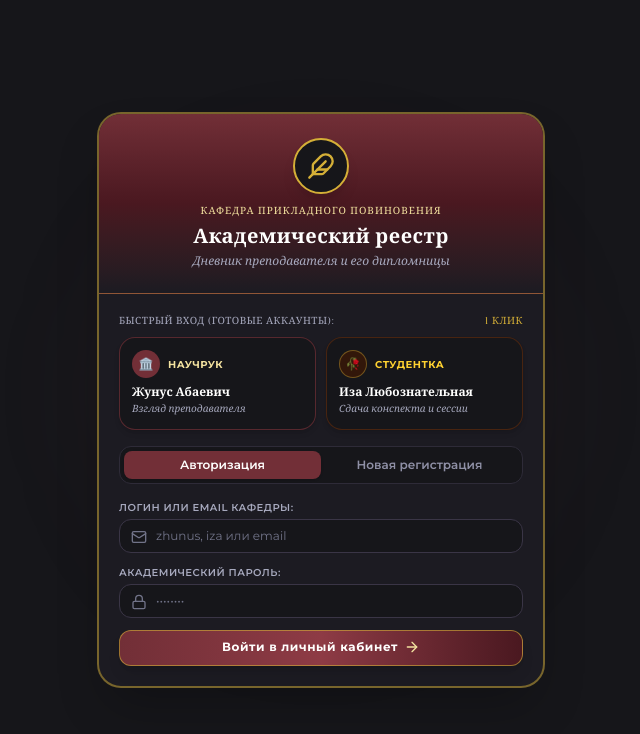
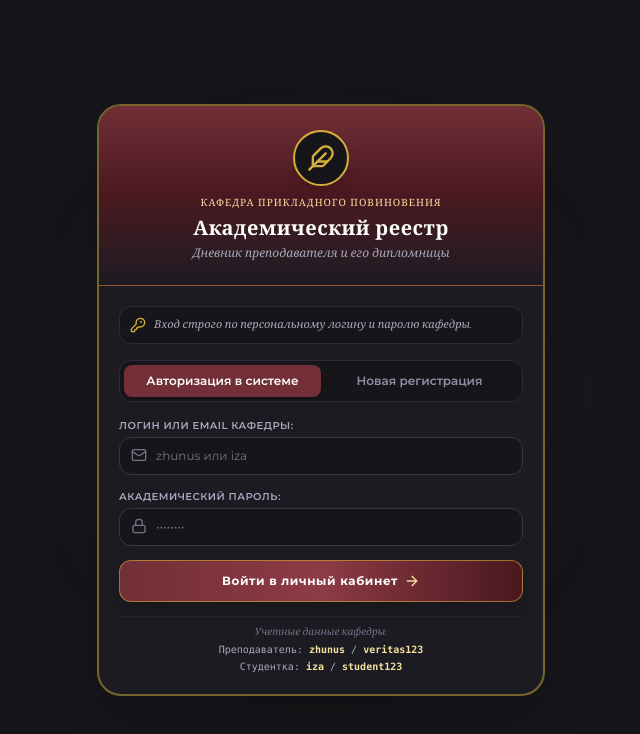
Before and after one commit to jeanpaulsartr88-oss/professor-student-diary, a React (Vite) app: page / in a window 1280 px wide. Shown: the top 734 px of the page, without its empty margins (319-959 px from the left). Built offline with nearby package versions, Linux system fonts and the light colour scheme.

Commit message:
feat: enforce strict login and password authentication, remove all quick-login buttons

```diff
--- a/src/components/AuthScreen.jsx
+++ b/src/components/AuthScreen.jsx
@@ -2,24 +2,21 @@ import React, { useState } from 'react';
 import { useApp } from '../context/AppContext';
 import {
   Feather,
-  GraduationCap,
-  Landmark,
-  KeyRound,
-  User,
   Mail,
   Lock,
+  User,
   Sparkles,
   ArrowRight,
   AlertCircle,
-  CheckCircle2,
+  KeyRound,
+  Shield,
 } from 'lucide-react';
 
 export const AuthScreen = () => {
-  const { login, register, defaultAccounts, switchAccountById } = useApp();
+  const { login, register } = useApp();
 
   const [mode, setMode] = useState('login'); // 'login' | 'register'
   const [error, setError] = useState('');
-  const [successMsg, setSuccessMsg] = useState('');
 
   // Login form state
   const [loginIdentifier, setLoginIdentifier] = useState('');
@@ -35,7 +32,7 @@ export const AuthScreen = () => {
     e.preventDefault();
     setError('');
     if (!loginIdentifier.trim() || !loginPassword) {
-      setError('Заполните логин и академический пароль');
+      setError('Введите логин и академический пароль для входа');
       return;
     }
 
@@ -70,9 +67,6 @@ export const AuthScreen = () => {
     }
   };
 
-  const profAccount = defaultAccounts.find((a) => a.role === 'professor');
-  const studAccount = defaultAccounts.find((a) => a.role === 'student');
-
   return (
     <div className="fixed inset-0 z-50 flex items-center justify-center p-3.5 bg-[#16161a] overflow-y-auto">
       {/* Background vignette & ambient glow */}
@@ -97,58 +91,12 @@ export const AuthScreen = () => {
         </div>
 
         <div className="p-5 space-y-4">
-          {/* Quick 1-Click Demo Profiles */}
-          <div className="space-y-2">
-            <div className="flex items-center justify-between text-[10px] text-[#a7a9be] font-display uppercase tracking-wider">
-              <span>Быстрый вход (готовые аккаунты):</span>
-              <span className="text-[#d4af37]">1 клик</span>
-            </div>
-
-            <div className="grid grid-cols-2 gap-2.5">
-              {/* Professor Card */}
-              <button
-                type="button"
-                onClick={() => profAccount && switchAccountById(profAccount.id)}
-                className="p-3 rounded-2xl bg-[#16161a] hover:bg-[#251f2b] border border-[#722f37]/70 hover:border-[#d4af37] text-left transition-all active:scale-95 group shadow-md"
-              >
-                <div className="flex items-center space-x-2 mb-1.5">
-                  <div className="w-7 h-7 rounded-full bg-[#722f37] flex items-center justify-center text-xs">
-                    🏛️
-                  </div>
-                  <span className="text-[10px] font-bold text-[#f3e29f] uppercase tracking-wider">
-                    Научрук
-                  </span>
-                </div>
-                <div className="text-xs font-bold text-[#fffffe] font-serif-vintage truncate">
-                  {profAccount?.name || 'Жунус Абаевич'}
-                </div>
-                <div className="text-[10px] text-[#a7a9be] italic font-serif-vintage truncate mt-0.5">
-                  Взгляд преподавателя
-                </div>
-              </button>
-
-              {/* Student Card */}
-              <button
-                type="button"
-                onClick={() => studAccount && switchAccountById(studAccount.id)}
-                className="p-3 rounded-2xl bg-[#16161a] hover:bg-[#22202c] border border-amber-900/50 hover:border-[#d4af37] text-left transition-all active:scale-95 group shadow-md"
-              >
-                <div className="flex items-center space-x-2 mb-1.5">
-                  <div className="w-7 h-7 rounded-full bg-amber-950/60 border border-[#d4af37]/40 flex items-center justify-center text-xs">
-                    🥀
-                  </div>
-                  <span className="text-[10px] font-bold text-amber-300 uppercase tracking-wider">
-                    Студентка
-                  </span>
-                </div>
-                <div className="text-xs font-bold text-[#fffffe] font-serif-vintage truncate">
-                  {studAccount?.name || 'Иза Любознательная'}
-                </div>
-                <div className="text-[10px] text-[#a7a9be] italic font-serif-vintage truncate mt-0.5">
-                  Сдача конспекта и сессии
-                </div>
-              </button>
-            </div>
+          {/* Security Banner */}
+          <div className="p-2.5 rounded-xl bg-[#16161a] border border-[#2e2b38] flex items-center space-x-2 text-[11px] text-[#a7a9be]">
+            <KeyRound className="w-4 h-4 text-[#d4af37] shrink-0" />
+            <span className="font-serif-vintage italic">
+              Вход строго по персональному логину и паролю кафедры.
+            </span>
           </div>
 
           {/* Mode Switcher Tabs */}
@@ -159,13 +107,13 @@ export const AuthScreen = () => {
                 setMode('login');
                 setError('');
               }}
-              className={`flex-1 py-1.5 text-xs font-semibold rounded-lg transition-all ${
+              className={`flex-1 py-2 text-xs font-semibold rounded-lg transition-all ${
                 mode === 'login'
                   ? 'bg-[#722f37] text-[#fffffe] shadow-sm'
                   : 'text-[#8f90a6] hover:text-[#c5c6d0]'
               }`}
             >
-              Авторизация
+              Авторизация в системе
             </button>
             <button
               type="button"
@@ -173,7 +121,7 @@ export const AuthScreen = () => {
                 setMode('register');
                 setError('');
               }}
-              className={`flex-1 py-1.5 text-xs font-semibold rounded-lg transition-all ${
+              className={`flex-1 py-2 text-xs font-semibold rounded-lg transition-all ${
                 mode === 'register'
                   ? 'bg-[#722f37] text-[#fffffe] shadow-sm'
                   : 'text-[#8f90a6] hover:text-[#c5c6d0]'
@@ -191,9 +139,9 @@ export const AuthScreen = () => {
             </div>
           )}
 
-          {/* Login Form */}
+          {/* Strict Login Form */}
           {mode === 'login' && (
-            <form onSubmit={handleLoginSubmit} className="space-y-3">
+            <form onSubmit={handleLoginSubmit} className="space-y-3.5">
               <div>
                 <label className="text-[10px] uppercase font-semibold text-[#a7a9be] tracking-wider block mb-1">
                   Логин или Email кафедры:
@@ -204,8 +152,9 @@ export const AuthScreen = () => {
                     type="text"
                     value={loginIdentifier}
                     onChange={(e) => setLoginIdentifier(e.target.value)}
-                    placeholder="zhunus, iza или email"
-                    className="w-full pl-9 pr-3 py-2 rounded-xl bg-[#16161a] border border-[#3a3546] text-xs text-[#fffffe] placeholder-[#717388] focus:outline-none focus:border-[#d4af37]"
+                    placeholder="zhunus или iza"
+                    autoComplete="username"
+                    className="w-full pl-9 pr-3 py-2.5 rounded-xl bg-[#16161a] border border-[#3a3546] text-xs text-[#fffffe] placeholder-[#717388] focus:outline-none focus:border-[#d4af37]"
                   />
                 </div>
               </div>
@@ -221,18 +170,32 @@ export const AuthScreen = () => {
                     value={loginPassword}
                     onChange={(e) => setLoginPassword(e.target.value)}
                     placeholder="••••••••"
-                    className="w-full pl-9 pr-3 py-2 rounded-xl bg-[#16161a] border border-[#3a3546] text-xs text-[#fffffe] placeholder-[#717388] focus:outline-none focus:border-[#d4af37]"
+                    autoComplete="current-password"
+                    className="w-full pl-9 pr-3 py-2.5 rounded-xl bg-[#16161a] border border-[#3a3546] text-xs text-[#fffffe] placeholder-[#717388] focus:outline-none focus:border-[#d4af37]"
                   />
                 </div>
               </div>
 
               <button
                 type="submit"
-                className="w-full py-2.5 px-4 rounded-xl bg-gradient-to-r from-[#722f37] via-[#8e3b45] to-[#4a1820] text-[#fffffe] text-xs font-bold tracking-wider border border-[#d4af37]/60 shadow-lg active:scale-95 transition-all flex items-center justify-center space-x-1.5 pt-2"
+                className="w-full py-3 px-4 rounded-xl bg-gradient-to-r from-[#722f37] via-[#8e3b45] to-[#4a1820] text-[#fffffe] text-xs font-bold tracking-wider border border-[#d4af37]/60 shadow-lg active:scale-95 transition-all flex items-center justify-center space-x-1.5"
               >
                 <span>Войти в личный кабинет</span>
                 <ArrowRight className="w-4 h-4 text-[#f3e29f]" />
               </button>
+
+              {/* Discrete Academic Credentials Footnote */}
+              <div className="pt-2 border-t border-[#2e2b38]/60 text-center">
+                <span className="text-[10px] text-[#717388] block font-serif-vintage italic">
+                  Учетные данные кафедры:
+                </span>
+                <span className="text-[10px] text-[#a7a9be] block font-mono mt-0.5">
+                  Преподаватель: <strong className="text-[#f3e29f]">zhunus</strong> / <strong className="text-[#f3e29f]">veritas123</strong>
+                </span>
+                <span className="text-[10px] text-[#a7a9be] block font-mono mt-0.5">
+                  Студентка: <strong className="text-[#f3e29f]">iza</strong> / <strong className="text-[#f3e29f]">student123</strong>
+                </span>
+              </div>
             </form>
           )}
 
@@ -280,7 +243,7 @@ export const AuthScreen = () => {
                     type="text"
                     value={regName}
                     onChange={(e) => setRegName(e.target.value)}
-                    placeholder={regRole === 'student' ? 'Екатерина Романова' : 'Проф. Аркадий Белов'}
+                    placeholder={regRole === 'student' ? 'Иза Любознательная' : 'Жунус Абаевич'}
                     className="w-full pl-9 pr-3 py-2 rounded-xl bg-[#16161a] border border-[#3a3546] text-xs text-[#fffffe] placeholder-[#717388] focus:outline-none focus:border-[#d4af37]"
                   />
                 </div>
@@ -288,7 +251,7 @@ export const AuthScreen = () => {
 
               <div>
                 <label className="text-[10px] uppercase font-semibold text-[#a7a9be] tracking-wider block mb-1">
-                  Логин или Почта:
+                  Логин или Email:
                 </label>
                 <div className="relative">
                   <Mail className="w-4 h-4 text-[#717388] absolute left-3 top-2.5" />
@@ -296,7 +259,7 @@ export const AuthScreen = () => {
                     type="text"
                     value={regLogin}
                     onChange={(e) => setRegLogin(e.target.value)}
-                    placeholder="ekaterina@academy.edu"
+                    placeholder="user@academy.edu"
                     className="w-full pl-9 pr-3 py-2 rounded-xl bg-[#16161a] border border-[#3a3546] text-xs text-[#fffffe] placeholder-[#717388] focus:outline-none focus:border-[#d4af37]"
                   />
                 </div>
@@ -312,7 +275,7 @@ export const AuthScreen = () => {
                     type="password"
                     value={regPassword}
                     onChange={(e) => setRegPassword(e.target.value)}
-                    placeholder="Придумайте пароль"
+                    placeholder="••••••••"
                     className="w-full pl-9 pr-3 py-2 rounded-xl bg-[#16161a] border border-[#3a3546] text-xs text-[#fffffe] placeholder-[#717388] focus:outline-none focus:border-[#d4af37]"
                   />
                 </div>
--- a/src/components/Header.jsx
+++ b/src/components/Header.jsx
@@ -14,15 +14,6 @@ export const Header = () => {
   } = useApp();
 
   const isProfessor = currentUser?.role === 'professor';
-
-  // Toggle to other role quickly
-  const handleQuickSwitchRole = () => {
-    const targetRole = isProfessor ? 'student' : 'professor';
-    const targetUser = users.find((u) => u.role === targetRole);
-    if (targetUser) {
-      switchAccountById(targetUser.id);
-    }
-  };
 
   return (
     <header className="w-full bg-[#16161a]/95 backdrop-blur-md border-b border-[#2e2b38] px-3.5 py-2.5 flex items-center justify-between shrink-0 z-20">
@@ -81,15 +72,6 @@ export const Header = () => {
           <span className="text-xs font-semibold text-[#e57373]">{penalties}</span>
         </button>
 
-        {/* Quick Switch Role Button */}
-        <button
-          onClick={handleQuickSwitchRole}
-          className="w-8 h-8 rounded-full bg-[#1c1b22] border border-[#3a3546] hover:border-[#d4af37]/60 flex items-center justify-center text-[#d4af37] active:scale-95 transition-all"
-          title={`Переключить на роль: ${isProfessor ? 'Студентка' : 'Преподаватель'}`}
-        >
-          <ArrowLeftRight className="w-3.5 h-3.5" />
-        </button>
-
         {/* Profile / Dossier Button */}
         <button
           onClick={() => setActiveTab('profile')}
--- a/src/components/ProfileScreen.jsx
+++ b/src/components/ProfileScreen.jsx
@@ -87,57 +87,11 @@ export const ProfileScreen = () => {
         {/* Logout / Switch Account Button */}
         <button
           onClick={logout}
-          className="w-full py-2.5 px-3 rounded-xl bg-[#24222e] hover:bg-[#2e2b38] text-[#c5c6d0] hover:text-[#fffffe] text-xs font-semibold border border-[#3a3546] active:scale-95 transition-all flex items-center justify-center space-x-1.5"
+          className="w-full py-2.5 px-3 rounded-xl bg-red-950/40 hover:bg-red-900/60 text-red-200 text-xs font-semibold border border-red-700/50 active:scale-95 transition-all flex items-center justify-center space-x-1.5"
         >
           <LogOut className="w-3.5 h-3.5 text-red-400" />
-          <span>Сменить аккаунт / Выйти в окно регистрации</span>
+          <span>Выйти из системы (к окну авторизации)</span>
         </button>
-      </div>
-
-      {/* Switch between preloaded accounts */}
-      <div className="bg-[#1c1b22] border border-[#2e2b38] rounded-2xl p-4 shadow-md space-y-2.5">
-        <h3 className="text-xs uppercase font-display tracking-wider text-[#d4af37] flex items-center space-x-1.5">
-          <ArrowLeftRight className="w-3.5 h-3.5" />
-          <span>БЫСТРОЕ ПЕРЕКЛЮЧЕНИЕ РОЛЕЙ</span>
-        </h3>
-        <p className="text-xs text-[#a7a9be] font-serif-vintage italic">
-          Переключайтесь между взглядом научрука и дипломницы для тестирования:
-        </p>
-
-        <div className="space-y-2 pt-1">
-          {users.map((u) => {
-            const isCurrent = currentUser?.id === u.id;
-            return (
-              <button
-                key={u.id}
-                onClick={() => switchAccountById(u.id)}
-                className={`w-full p-2.5 rounded-xl border text-left flex items-center justify-between text-xs transition-all active:scale-[0.98] ${
-                  isCurrent
-                    ? 'bg-[#722f37]/40 border-[#d4af37] shadow-sm'
-                    : 'bg-[#16161a] border-[#2e2b38] hover:border-[#3a3546]'
-                }`}
-              >
-                <div className="flex items-center space-x-2.5 truncate">
-                  <span className="text-sm">{u.avatar || '👤'}</span>
-                  <div className="truncate">
-                    <span className="font-bold text-[#fffffe] block truncate font-serif-vintage">
-                      {u.name}
-                    </span>
-                    <span className="text-[10px] text-[#a7a9be] italic block truncate">
-                      {u.role === 'professor' ? 'Преподаватель' : 'Студентка'} • {u.login}
-                    </span>
-                  </div>
-                </div>
-
-                {isCurrent && (
-                  <span className="text-[10px] px-2 py-0.5 rounded-full bg-[#d4af37]/20 text-[#f3e29f] border border-[#d4af37]/40 shrink-0">
-                    Активен
-                  </span>
-                )}
-              </button>
-            );
-          })}
-        </div>
       </div>
 
       {/* Settings Options */}
```
Also changed, not shown: 1 other file (tests, documents, lock files or other folders).
